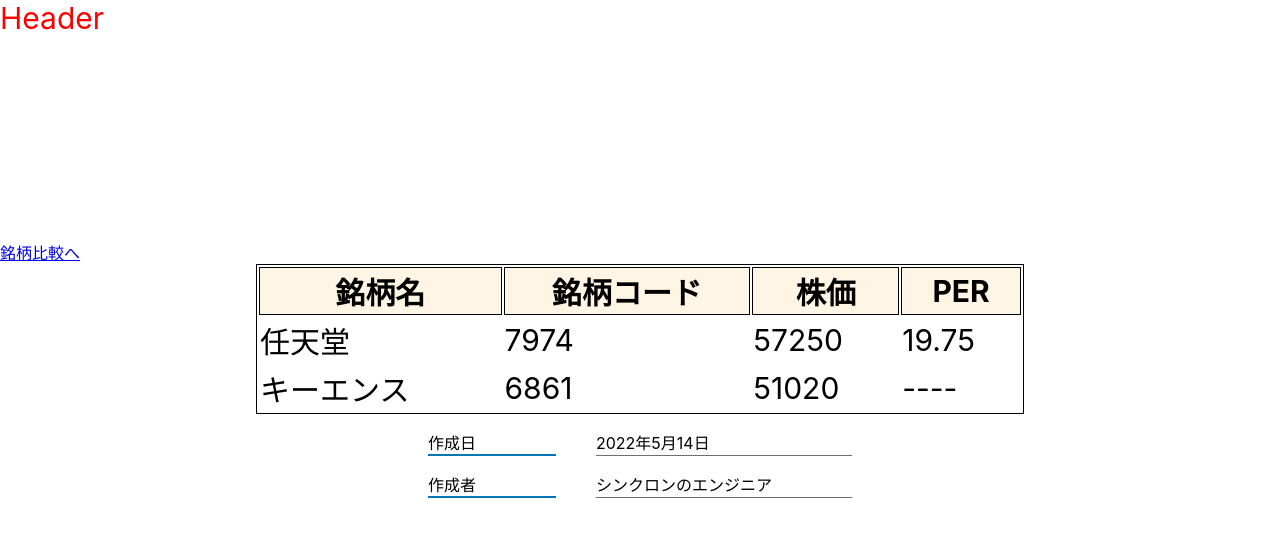
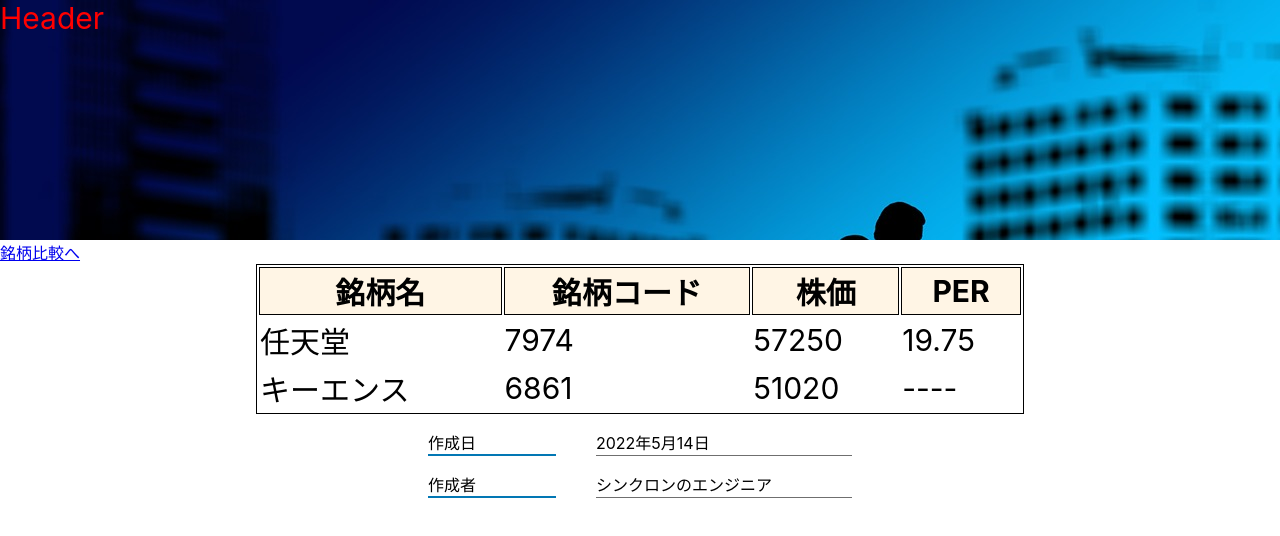
Before and after one commit to synchronEnginee/search-stock, a React (Create React App) app: page / in a window 1280 px wide. Shown: the top 536 px of the page. Built offline with nearby package versions, Linux system fonts and the light colour scheme.

Commit message:
header backgroud-image and eslint import/no-unresolved

```diff
--- a/src/templates/Header.tsx
+++ b/src/templates/Header.tsx
@@ -1,13 +1,14 @@
 /** @jsxImportSource @emotion/react */
 import React from "react";
 import { css } from "@emotion/react";
+import header_picture from "assets/header_picture.jpg";
 
 const Header = () => {
   const styles = css({
-    "background-image": "../assets/header_picture.jpg",
     "font-size": "30px",
     width: "100vw",
     height: "30vh",
+    "background-image": `url(${header_picture})`,
 
     "&:hover": {
       color: "red",
```
Also changed, not shown: tsconfig.json (+3 -8 lines), .eslintrc.js.
